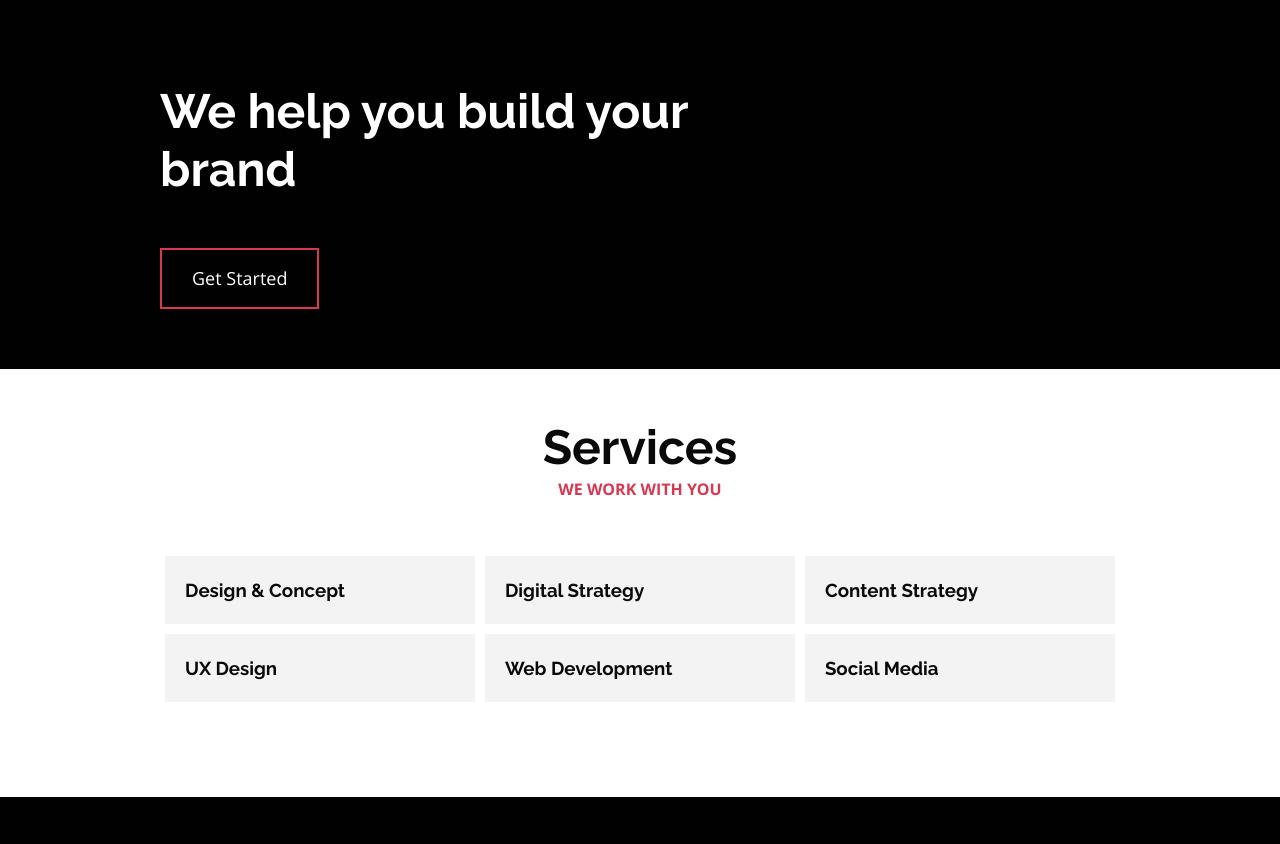
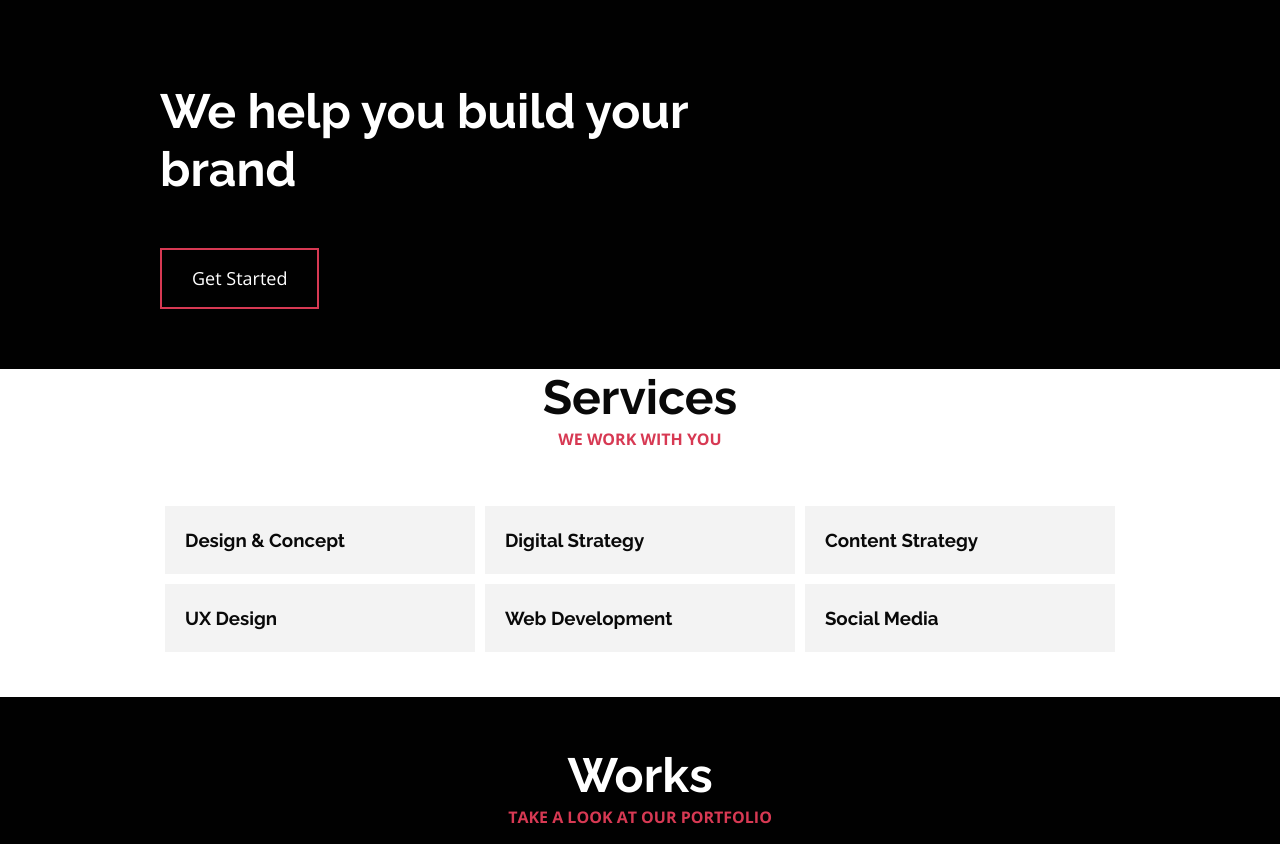
Before and after one commit to BabyGeniusPics/alx_html_css, a plain HTML site: page flexbox/1-index.html in a window 1280 px wide. Shown: the part 77-921 px from the top of the page. Drawn offline with nearby package versions, Linux system fonts and the light colour scheme.

Commit message:
Update 1-index.html
Trying the class for services alone

```diff
--- a/flexbox/1-index.html
+++ b/flexbox/1-index.html
@@ -72,8 +72,7 @@
           </div>
         </div>
       </section>
-      <section class="section-services">
-        <section id="services" class="section" class="section-services">
+      <section id="services" class="section-services">
         <div class="container">
           <header class="section-header">
             <h2 class="section-title">Services</h2>
@@ -116,7 +115,6 @@
             </ul>
           </div>
         </div>
-        </section>
       </section>
       <section class="section-works">
         <section id="works" class="section" data-section-theme="dark">
```
Lines whose indentation alone changed are shown as unchanged.
